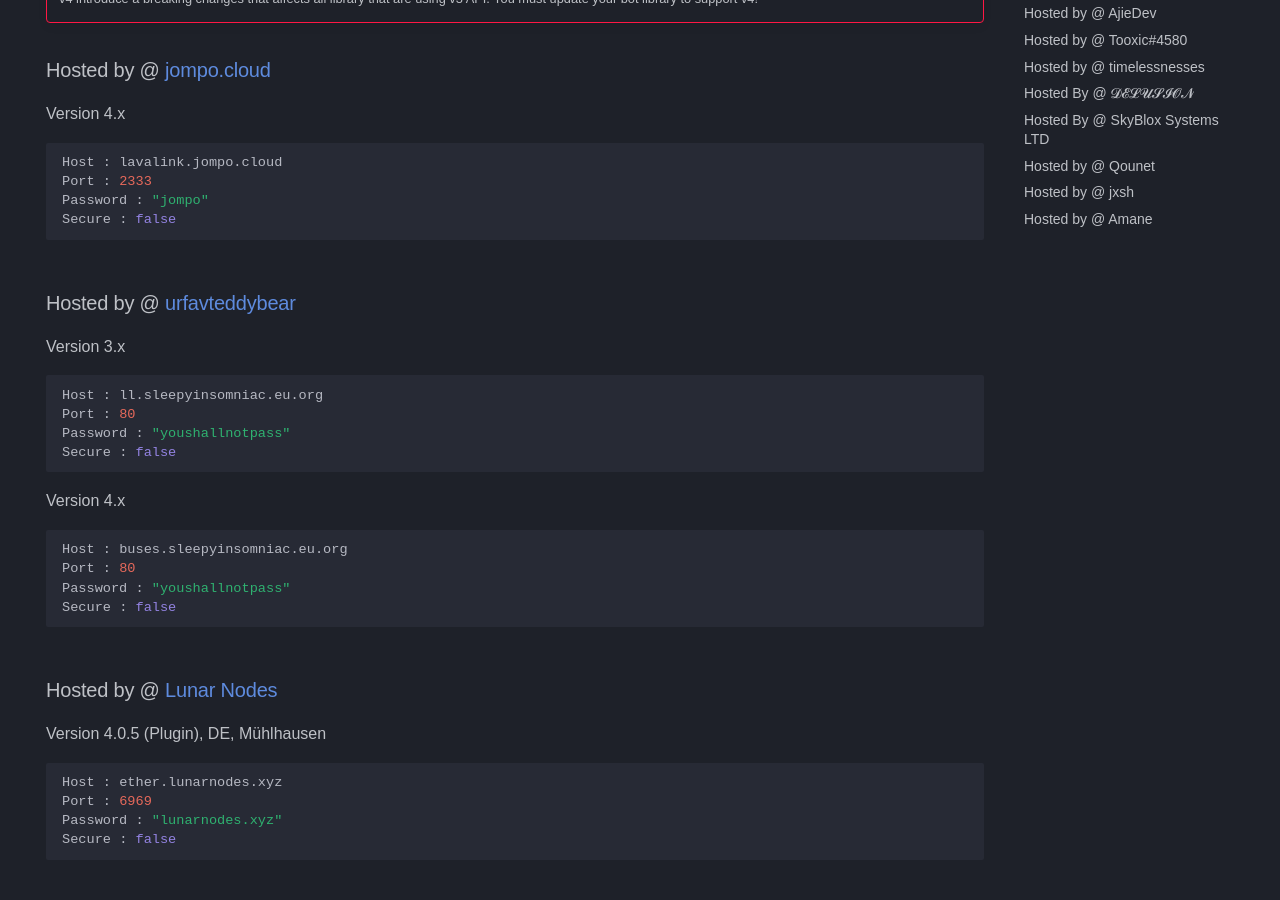
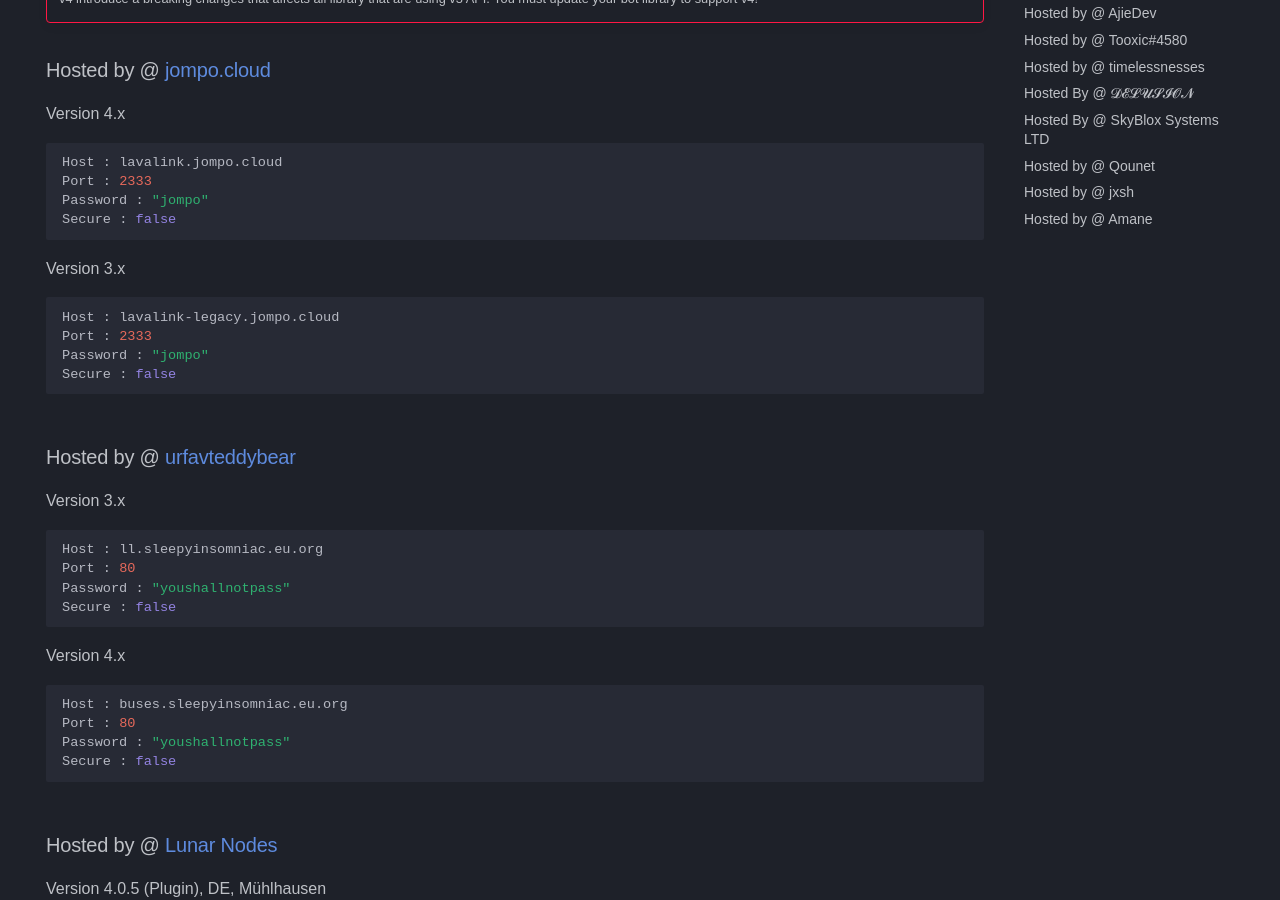
Before and after one commit to DarrenOfficial/lavalink-list, an MkDocs documentation site: the page built from docs/NoSSL/lavalink-without-ssl.md, in a window 1280 px wide and 900 px high, scrolled down 308 px. Built offline with MkDocs 1.6.1 and Material for MkDocs 9.7.7, drawn with Linux system fonts in a browser that asks for light colours; some web fonts are replaced; comment, search, counter and statistics services are not loaded; a style sheet for code colours, icons or effects is not loaded.

Commit message:
Adding v3 server  (#526)
Adding v3

````diff
--- a/docs/NoSSL/lavalink-without-ssl.md
+++ b/docs/NoSSL/lavalink-without-ssl.md
@@ -23,6 +23,13 @@ hide:
 Version 4.x
 ```bash
 Host : lavalink.jompo.cloud
+Port : 2333
+Password : "jompo"
+Secure : false
+```
+Version 3.x
+```bash
+Host : lavalink-legacy.jompo.cloud
 Port : 2333
 Password : "jompo"
 Secure : false
````
